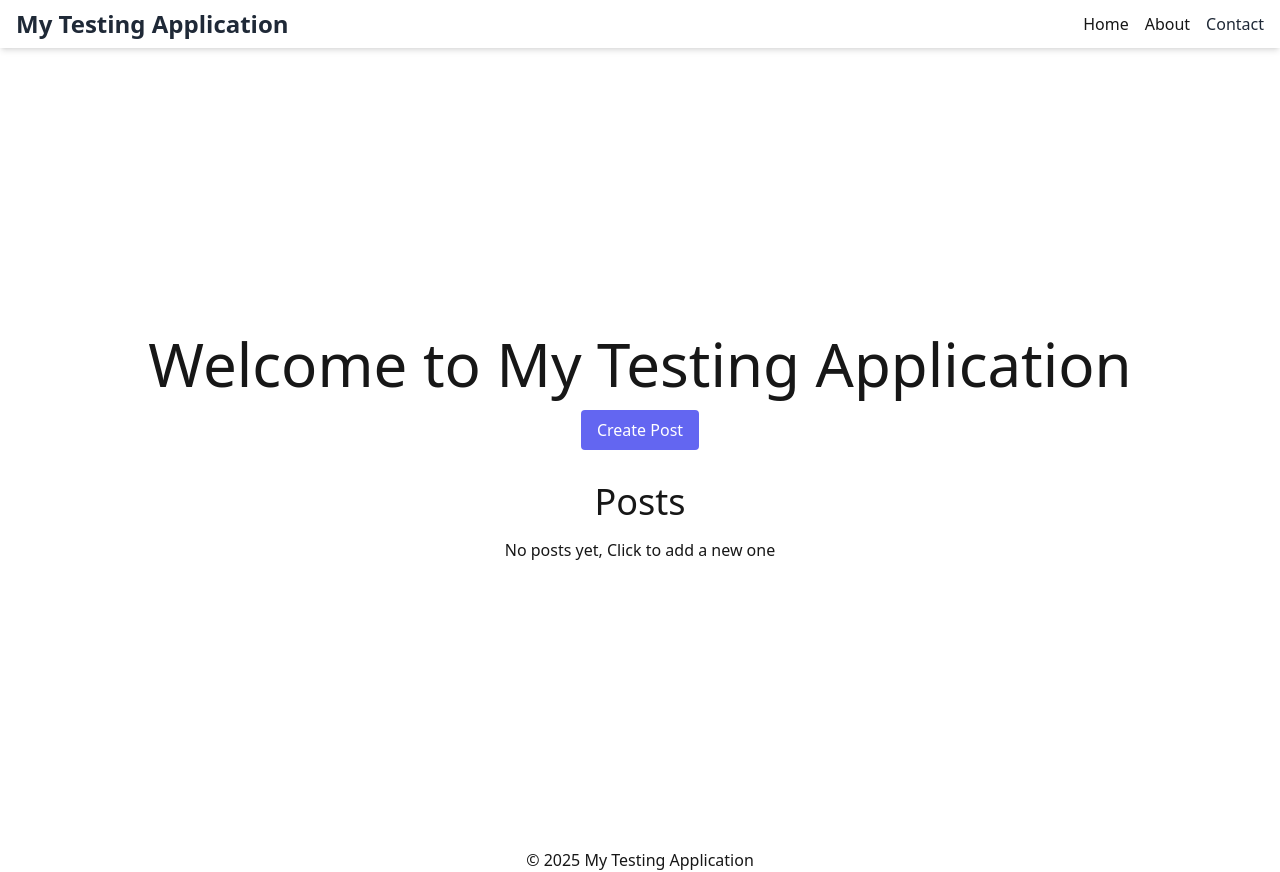
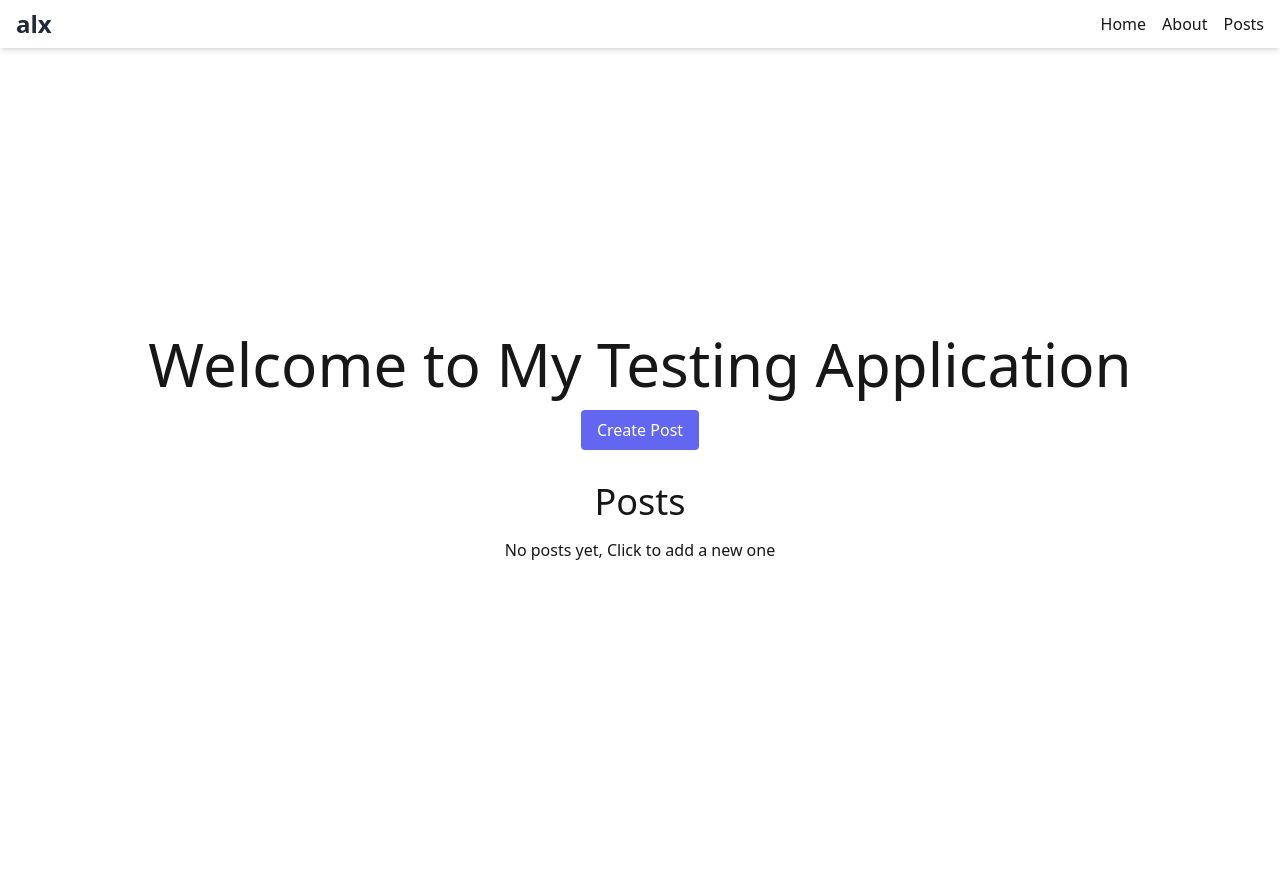
Before and after one commit to kabandapatrick2580/alx-project-0x02-setup, a Next.js app in the folder alx-project-0x02/: page /home in a window 1280 px wide. After the commit the page ends 848 px from the top, so only its background shows below. Built offline with nearby package versions, Linux system fonts and the light colour scheme.

Commit message:
navigation with header inside the fragments

```diff
--- a/alx-project-0x02/components/layout/Header.tsx
+++ b/alx-project-0x02/components/layout/Header.tsx
@@ -4,7 +4,7 @@ import React from 'react'
 const Header: React.FC = () => {
     return (
         <header className="flex items-center justify-between px-4 py-2 bg-white shadow-md">
-        <h1 className="text-2xl font-bold text-gray-800">My Testing Application</h1>
+        <h1 className="text-2xl font-bold text-gray-800">alx</h1>
         <nav>
             <ul className="flex space-x-4">
             <li>
@@ -16,7 +16,8 @@ const Header: React.FC = () => {
                 About</Link>
             </li>
             <li>
-                <a href="#" className="text-gray-800 hover:underline">Contact</a>
+                <Link href="/posts">
+                Posts</Link>
             </li>
             </ul>
         </nav>
--- a/alx-project-0x02/pages/_app.tsx
+++ b/alx-project-0x02/pages/_app.tsx
@@ -1,12 +1,12 @@
 import "@/styles/globals.css";
 import type { AppProps } from "next/app";
-import Layout from "@/components/layout/Layout";
 import React from "react";
 
 export default function App({ Component, pageProps }: AppProps) {
   return (
-    <Layout>
+
         <Component {...pageProps} />
-    </Layout>
+
+
   )
 }
--- a/alx-project-0x02/pages/about.tsx
+++ b/alx-project-0x02/pages/about.tsx
@@ -1,10 +1,12 @@
 import Button from "@/components/common/Button";
-
+import Header from "@/components/layout/Header";
 const About: React.FC = () => {
     const handleClick = (size: string, shape: string) => {
         alert(`Button size: ${size}, Button shape: ${shape}`);
     }
     return (
+        <>
+            <Header />
             <div className="p-6">
                 <h1 className="text-2xl font-bold mb-4">
                     About Page
@@ -31,6 +33,7 @@ const About: React.FC = () => {
                     />
                 </div>
             </div>
+        </>
     );
 };
 export default About;
--- a/alx-project-0x02/pages/home.tsx
+++ b/alx-project-0x02/pages/home.tsx
@@ -2,6 +2,7 @@ import Card from "@/components/common/Card";
 import React, { useState } from "react";
 import PostModal from "@/components/common/PostModal";
 import { Post } from "@/interfaces";
+import Header from "@/components/layout/Header";
 const Home: React.FC = () => {
     const [posts, setPosts] = useState<Post[]>([]);
     const [isModalOpen, setIsModalOpen] = useState(false);
@@ -11,6 +12,8 @@ const Home: React.FC = () => {
     };
 
         return (
+            <>
+            <Header />
             <div className="flex flex-col items-center justify-center h-screen">
                 <h1 className="text-6xl">Welcome to My Testing Application</h1>
                 <button onClick={() => setIsModalOpen(true)} className="mt-4 px-4 py-2 bg-indigo-500 text-white rounded">Create Post</button>
@@ -25,6 +28,8 @@ const Home: React.FC = () => {
                     <p className="mt-4">No posts yet, Click to add a new one</p>
                 )}
             </div>
+            </>
         )
+
 }
 export default Home;
--- /dev/null
+++ b/alx-project-0x02/pages/posts.tsx
@@ -0,0 +1,13 @@
+import Header from "@/components/layout/Header";
+
+const Posts: React.FC = () => {
+    return (
+        <>
+        <Header />
+            <div>
+                <h1>Posts</h1>
+            </div>
+        </>
+    )
+}
+export default Posts;
```
Lines whose indentation alone changed are shown as unchanged.
